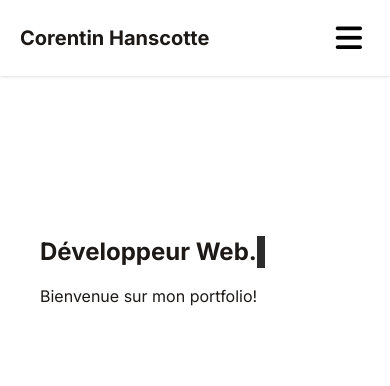
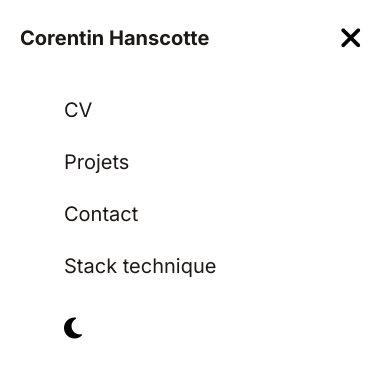
Before and after one commit to HCorentin/Portfolio, a website: page index.html in a window 390 px wide. Both pictures are taken after a click on the icon 348 px from the left and 38 px from the top of the page. Shown: the top 386 px of the page. Drawn offline with Linux system fonts and the light colour scheme.

Commit message:
fix menu on mobile and update Menu fonction

```diff
--- a/index.html
+++ b/index.html
@@ -22,7 +22,7 @@
         </span>
 
         <span class="text-3xl cursor-pointer mx-2 md:hidden ">
-            <i class="fa-solid fa-bars dark:text-white" name="menu-outline" onclick="Menu(this)"></i>
+            <i class="fa-solid fa-bars dark:text-white" onclick="Menu(this)"></i>
         </span>
     </div>
 
--- a/src/css/input.css
+++ b/src/css/input.css
@@ -118,3 +118,15 @@ body {
   transform: translateY(0px);
   opacity: 1;
 }
+
+.menu-open {
+  top: 80px;
+  opacity: 1;
+  position: static;
+}
+
+.menu-closed {
+  top: -400px;
+  opacity: 0;
+  position: absolute;
+}
--- a/src/js/index.js
+++ b/src/js/index.js
@@ -23,6 +23,16 @@ function switchDark() {
 
 /*MENU*/
 function Menu(e) {
-    let list = document.querySelector('ul');
-    e.name === 'menu' ? (e.name = "close", list.classList.add('top-[80px]') , list.classList.add('opacity-100'), list.classList.remove('absolute')) : (e.name = "menu" , list.classList.remove('top-[80px]'), list.classList.remove('opacity-100'), list.classList.add('absolute'))
+    const list = document.getElementById('nav-list');
+
+    // Vérifie si l'icône a la classe `fa-bars`
+    const isMenuOpen = e.classList.contains('fa-bars');
+
+    // Basculer les classes de l'icône
+    e.classList.toggle('fa-bars', !isMenuOpen);
+    e.classList.toggle('fa-times', isMenuOpen);
+
+    // Basculer les classes du menu
+    list.classList.toggle('menu-open', isMenuOpen);
+    list.classList.toggle('menu-closed', !isMenuOpen);
 }
```
Also changed, not shown: src/css/output.css.
